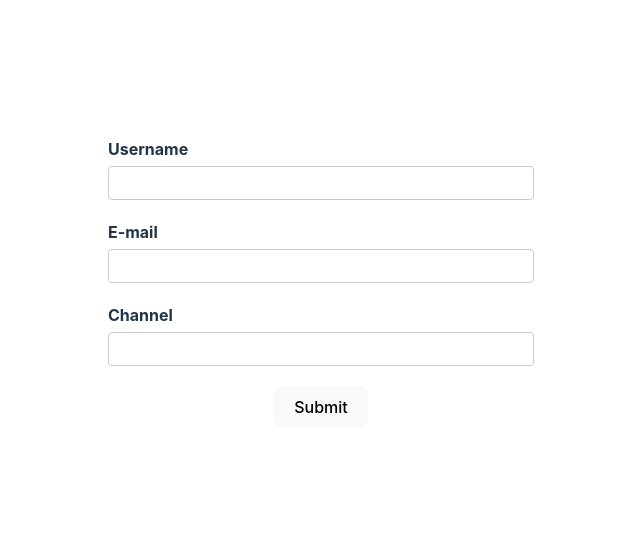
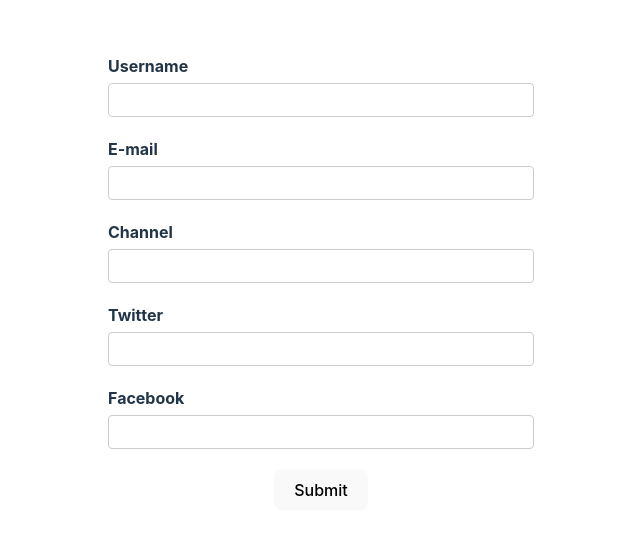
Before and after one commit to prasankumar26/react-hook-form, a React (Vite) app: page / in a window 1280 px wide. Shown: the part 118-652 px from the top of the page, without its empty margins (319-959 px from the left). Built offline with nearby package versions, Linux system fonts and the light colour scheme; no server answers.

Commit message:
nested fields

```diff
--- a/src/components/YoutubeForm.tsx
+++ b/src/components/YoutubeForm.tsx
@@ -5,6 +5,10 @@
   username: string,
   email: string,
   channel: string,
+  social: {
+    twitter: string,
+    facebook: string,
+  }
 }
 
 const YoutubeForm = () => {
@@ -21,6 +25,10 @@
         username: res.username,
         email: res.email,
         channel: res.website,
+        social: {
+          twitter: '',
+          facebook: '',
+        }
       }
     }
   });
@@ -78,6 +86,16 @@
     <p className="error">{errors?.channel?.message}</p>
     </div>
 
+    <div className="form-control">
+    <label htmlFor="twitter">Twitter</label>
+    <input type="text" id="twitter" {...register("social.twitter")} />
+    </div>
+
+    <div className="form-control">
+    <label htmlFor="facebook">Facebook</label>
+    <input type="text" id="facebook" {...register("social.facebook")} />
+    </div>
+
     <button>Submit</button>
     <DevTool control={control} />
   </form>
```
